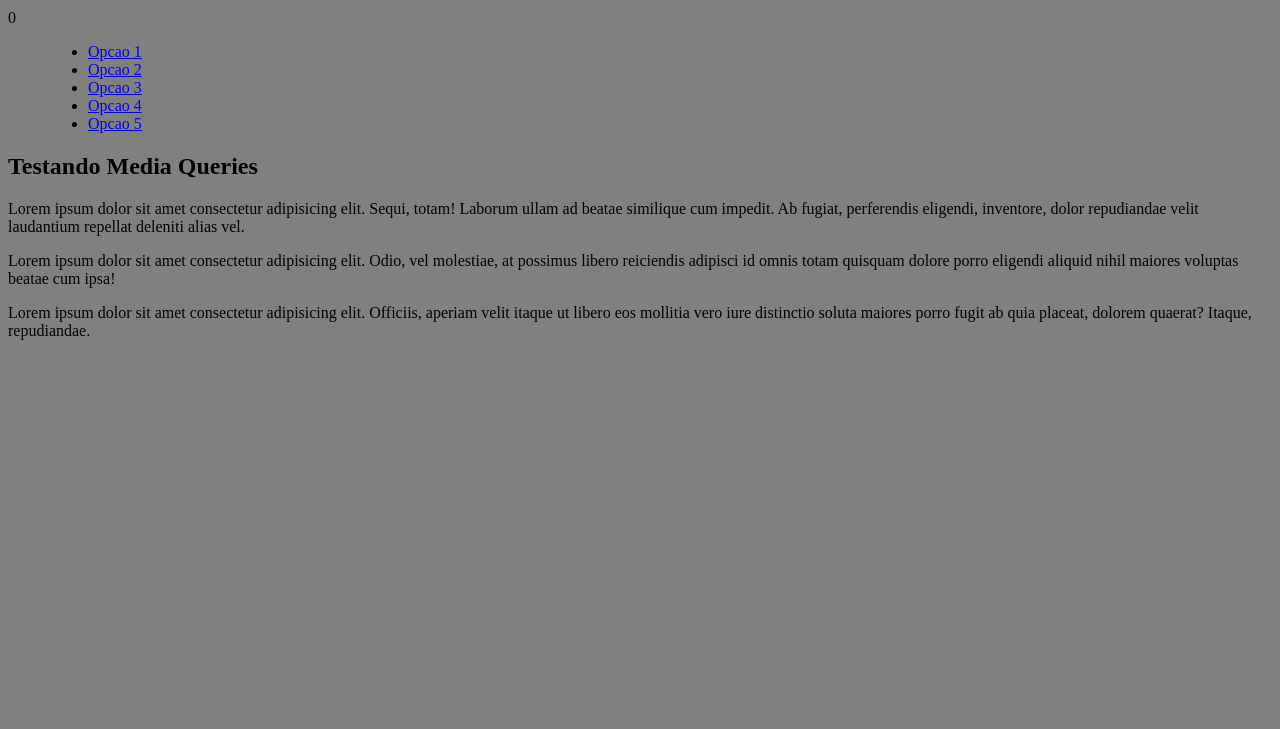
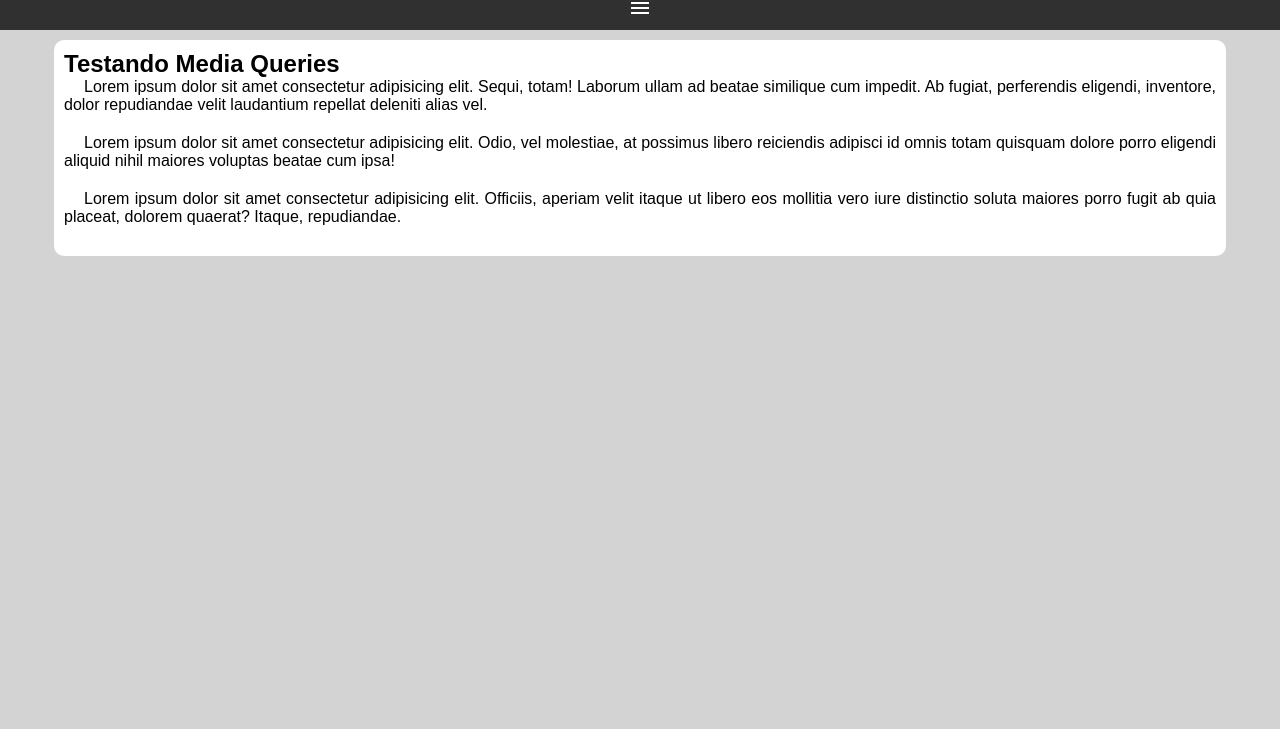
Before and after one commit to Eduardo1033/html-css, a plain HTML site: page ex026/mq005/index.html in a window 1280 px wide. Shown: the part 71-800 px from the top of the page. Drawn offline with nearby package versions, Linux system fonts and the light colour scheme.

Commit message:
exercicio 26 005 de media

```diff
--- a/ex026/mq005/index.html
+++ b/ex026/mq005/index.html
@@ -4,13 +4,20 @@
     <meta charset="UTF-8">
     <meta name="viewport" content="width=device-width, initial-scale=1.0">
     <title>Media Query</title>
+
+    <link rel="stylesheet" href="https://fonts.googleapis.com/css2?family=Material+Symbols+Outlined:opsz,wght,FILL,GRAD@20..48,100..700,0..1,-50..200" />
+
     <link rel="stylesheet" href="style/estilos.css">
 </head>
 <body>
     <header>
         <h1>Meu Site</h1>
-0
-        <menu>
+
+        <i id="burguer" class="material-symbols-outlined" onclick="clickMenu()">
+            menu
+        </i>
+
+        <menu id="itens">
             <ul>
                 <li><a href="#">Opcao 1 </a></li>
                 <li><a href="#">Opcao 2 </a></li>
@@ -31,5 +38,15 @@
         </article>
     </main>
 
+    <script>
+        function clickMenu(){
+            if (itens.style.display == 'block') {
+                itens.style.display = 'none'
+            } else{
+                itens.style.display = 'block'
+            }
+        }
+    </script>
+
 </body>
 </html>
--- a/ex026/mq005/style/estilos.css
+++ b/ex026/mq005/style/estilos.css
@@ -1,5 +1,70 @@
 @charset "UTF-8" ;
 
-body{
+*{
+    font-family: Arial, Helvetica, sans-serif;
+    margin: 0px;
+    padding: 0px;
+
+}
+
+body, html{
+    background-color: lightgrey;
+}
+
+header{
+    background-color: rgb(236, 230, 230);
+}
+header>h1{
+    padding: 10px;
+    text-align: center;
+}
+
+i#burguer{
+    background-color: rgb(48, 48, 48);
+    color: white;
+    text-align: center;
+    display: block;
+    padding: 10px;
+    cursor: pointer;
+}
+
+i#burguer:hover{
+    background-color: white;
+    color: black;
+}
+
+menu{
+    display: none;
+}
+
+menu>ul{
+    list-style-type: none;
+}
+
+menu>ul>li>a{
+    display: block;
+    padding: 10px;
+    text-decoration: none;
+    text-align: center;
+    background-color:rgb(87, 87, 87);
+    color: white;
+    border-top: 2px solid gray;
+}
+
+menu>ul>li>a:hover{
     background-color: gray;
 }
+main{
+    width: 90vw;
+    background-color: white;
+    margin: auto;
+    margin-top: 10px;
+    padding: 10px;
+    border-radius: 10px
+}
+
+article>p{
+    text-align: justify;
+    margin-bottom: 20px;
+    text-indent: 20px;
+}
```
